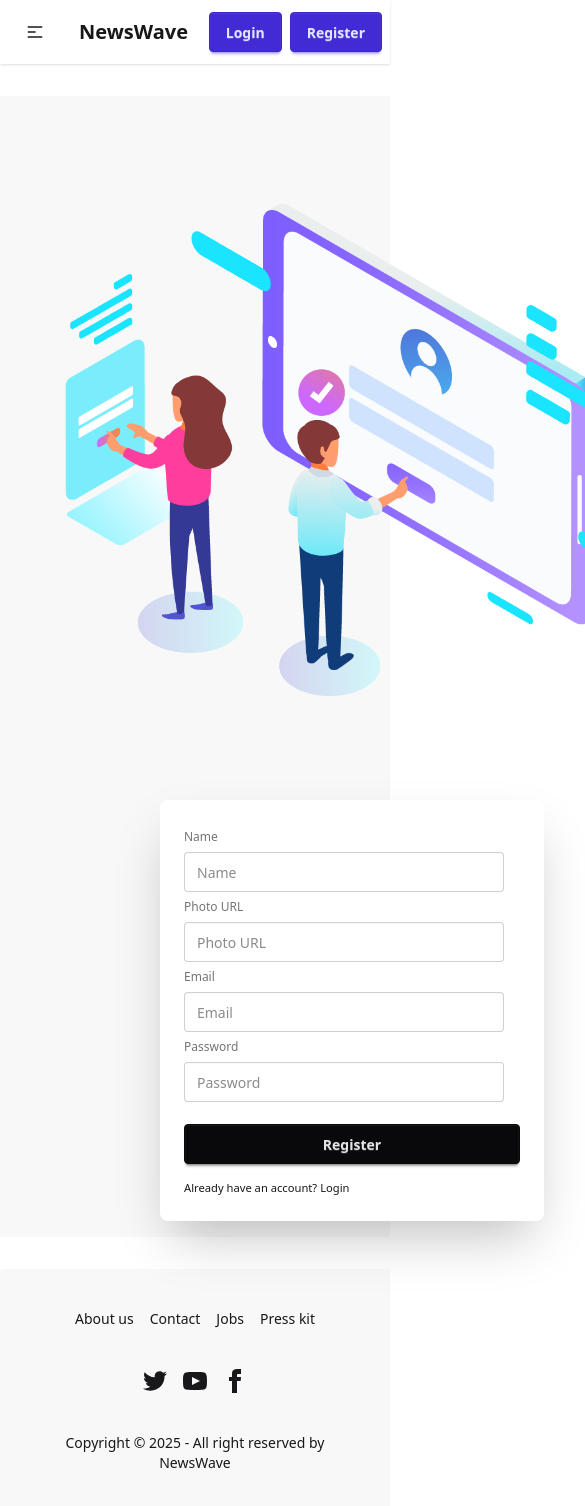
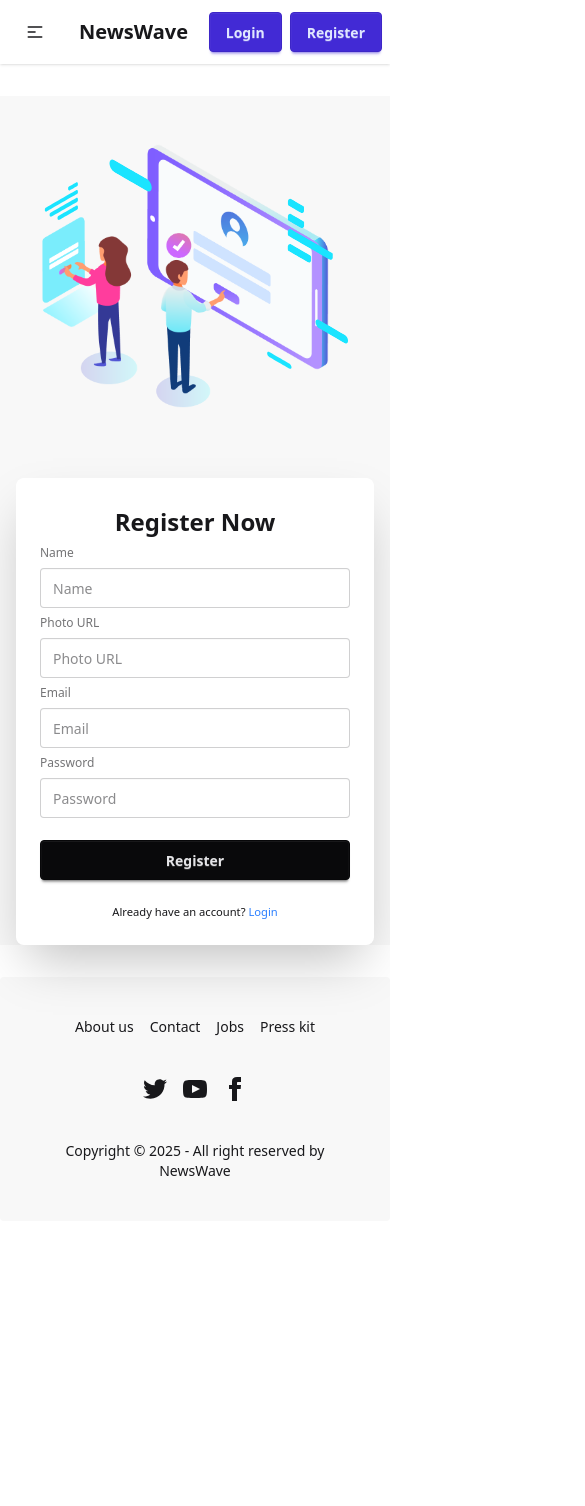
Before and after one commit to Faisalm1400/Assignment-12, a React (Vite) app: page /register in a window 390 px wide. Shown: the top 1506 px of the page, 585 px wide, since content can reach past the window. After the commit the page ends 1221 px from the top, so only its background shows below. Built offline with nearby package versions, Linux system fonts and the light colour scheme; no server answers.

Commit message:
fixed login and register responsive

```diff
--- a/src/pages/Auth/Login.jsx
+++ b/src/pages/Auth/Login.jsx
@@ -67,32 +67,35 @@ const Login = () => {
 
 
     return (
-        <div className="hero bg-base-200 min-h-screen">
-            <div className="hero-content flex-col lg:flex-row-reverse">
-                <div className="text-center lg:text-left w-2xl">
-                    <Lottie animationData={loginLottieJSON} />
+        <div className="hero bg-base-200 min-h-screen flex flex-col lg:flex-row items-center justify-center px-4">
+            <div className="text-center lg:w-1/2 mb-6 lg:mb-0">
+                <Lottie animationData={loginLottieJSON} className="max-w-sm mx-auto" />
             </div>
-                <div className="card bg-base-100 w-full max-w-sm shrink-0 shadow-2xl">
+
+            <div className="card bg-base-100 w-full max-w-sm shadow-2xl">
                 <div className="card-body">
                     <form onSubmit={handleLogin}>
                         <fieldset className="fieldset">
-                                <h1 className="text-2xl font-bold mx-auto my-2">Login now!</h1>
+                            <h1 className="text-2xl font-bold text-center">Login now!</h1>
                             <label className="label">Email</label>
-                                <input type="email" className="input" placeholder="Email" name='email' />
+                            <input type="email" className="input w-full" placeholder="Email" name='email' required />
                             <label className="label">Password</label>
-                                <input type="password" className="input" placeholder="Password" name='password' />
-                                <button className="btn btn-neutral mt-4">Log In</button>
+                            <input type="password" className="input w-full" placeholder="Password" name='password' required />
+                            <button className="btn btn-neutral w-full mt-4">Log In</button>
                         </fieldset>
                     </form>
-                        <p><small>New here? <Link to={'/register'}>Create an account</Link></small></p>
-                        <div className="form-control">
-                            <button onClick={handleGoogleSignInClick} className="btn w-full rounded-md text-black bg-amber-100"><FcGoogle />Login with Google
+                    <p className="text-center mt-2">
+                        <small>New here? <Link to={'/register'} className="text-blue-500">Create an account</Link></small>
+                    </p>
+                    <div className="form-control mt-4">
+                        <button onClick={handleGoogleSignInClick} className="btn w-full rounded-md text-black bg-amber-100 flex items-center justify-center">
+                            <FcGoogle className="mr-2" /> Login with Google
                         </button>
                     </div>
                 </div>
             </div>
         </div>
-        </div>
+
     );
 };
 
--- a/src/pages/Auth/Register.jsx
+++ b/src/pages/Auth/Register.jsx
@@ -5,7 +5,6 @@ import { Link, useNavigate } from "react-router-dom";
 import Swal from "sweetalert2";
 import { useContext } from "react";
 import { AuthContext } from "../../context/AuthContextProvider";
-import axios from "axios";
 import useAxiosPublic from "../../hooks/useAxiosPublic";
 
 const Register = () => {
@@ -52,38 +51,46 @@ const Register = () => {
 
 
     return (
-        <div className="hero bg-base-200 min-h-screen">
-            <div className="hero-content flex-col lg:flex-row-reverse">
-                <div className="text-center lg:text-left w-2xl">
-                    <Lottie animationData={registerLottieData} />
+        <div className="hero bg-base-200 min-h-screen flex flex-col lg:flex-row items-center justify-center px-4">
+            <div className="text-center lg:w-1/2 mb-6 lg:mb-0">
+                <Lottie animationData={registerLottieData} className="max-w-sm mx-auto" />
             </div>
-                <div className="card bg-base-100 w-full max-w-sm shrink-0 shadow-2xl">
+
+            <div className="card bg-base-100 w-full max-w-sm shadow-2xl">
                 <div className="card-body">
                     <form onSubmit={handleSubmit(onSubmit)}>
                         <fieldset className="fieldset">
+                            <h1 className="text-2xl font-bold text-center">Register Now</h1>
+
                             <label className="label">Name</label>
-                                <input type="text" {...register("name", { required: true })} name="name" className="input" placeholder="Name" />
-                                {errors.name && <span className="text-red-600">Name is required</span>}
+                            <input type="text" {...register("name", { required: true })} className="input w-full" placeholder="Name" />
+                            {errors.name && <span className="text-red-600 text-xs">Name is required</span>}
+
                             <label className="label">Photo URL</label>
-                                <input type="text" {...register("photo", { required: true })} name="photo" className="input" placeholder="Photo URL" />
-                                {errors.photo && <span className="text-red-600">Photo URL is required</span>}
+                            <input type="text" {...register("photo", { required: true })} className="input w-full" placeholder="Photo URL" />
+                            {errors.photo && <span className="text-red-600 text-xs">Photo URL is required</span>}
+
                             <label className="label">Email</label>
-                                <input type="email" {...register("email", { required: true })} name="email" className="input" placeholder="Email" />
-                                {errors.email && <span className="text-red-600">Email is required</span>}
+                            <input type="email" {...register("email", { required: true })} className="input w-full" placeholder="Email" />
+                            {errors.email && <span className="text-red-600 text-xs">Email is required</span>}
+
                             <label className="label">Password</label>
                             <input type="password" {...register("password", {
                                 required: true,
                                 minLength: 6,
                                 pattern: /^(?=.*[A-Z])(?=.*[!@#$&*])(?=.*[0-9]).{6,}$/
-                                })} name="password" className="input" placeholder="Password" />
-                                {errors.password?.type === 'required' && <span className="text-red-600">Password is required</span>}
-                                {errors.password?.type === 'minLength' && <span className="text-red-600">Password must be 6 characters</span>}
-                                {errors.password?.type === 'pattern' && <span className="text-red-600">Password must have one upper case, one lower case, one number, one special character</span>}
-                                <input className="btn btn-neutral mt-4" type="submit" value="Register" />
+                            })} className="input w-full" placeholder="Password" />
+                            {errors.password?.type === 'required' && <span className="text-red-600 text-xs">Password is required</span>}
+                            {errors.password?.type === 'minLength' && <span className="text-red-600 text-xs">Password must be at least 6 characters</span>}
+                            {errors.password?.type === 'pattern' && <span className="text-red-600 text-xs">Must have uppercase, number, and special character</span>}
+
+                            <button type="submit" className="btn btn-neutral w-full mt-4">Register</button>
                         </fieldset>
                     </form>
-                        <p><small>Already have an account? <Link to={'/login'}>Login</Link></small></p>
-                    </div>
+
+                    <p className="text-center mt-2">
+                        <small>Already have an account? <Link to="/login" className="text-blue-500">Login</Link></small>
+                    </p>
                 </div>
             </div>
         </div>
```
Lines whose indentation alone changed are shown as unchanged.
